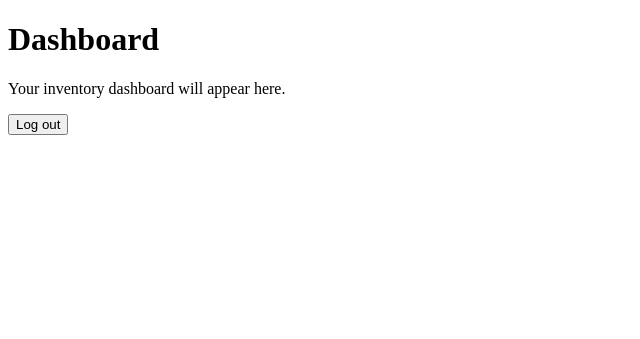
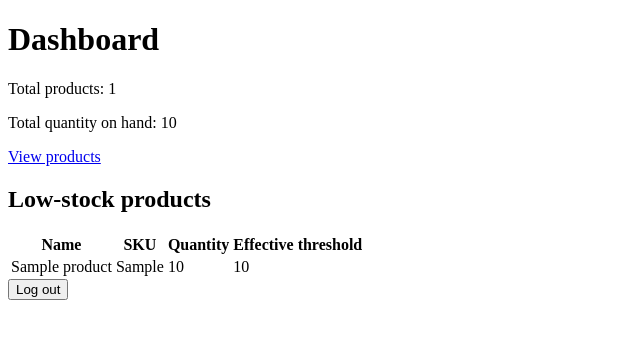
Before and after one commit to Vepoor-Naresh3546/stockflow-inventory-mvp, a Django app: page /dashboard/ in a window 1280 px wide. Shown: the top 339 px of the page, without its empty margins (0-640 px from the left). Run offline with Django 5.2, Linux system fonts and the light colour scheme; a user stored in the database is signed in; tables that the repository leaves empty hold one stand-in row (values such as "Sample post").

Commit message:
feat: add inventory dashboard

```diff
--- a/inventory/templates/inventory/dashboard.html
+++ b/inventory/templates/inventory/dashboard.html
@@ -6,7 +6,40 @@
   </head>
   <body>
     <h1>Dashboard</h1>
-    <p>Your inventory dashboard will appear here.</p>
+    <p>Total products: {{ product_count }}</p>
+    <p>Total quantity on hand: {{ total_quantity }}</p>
+    <p><a href="{% url 'product_list' %}">View products</a></p>
+
+    {% if product_count %}
+      <h2>Low-stock products</h2>
+      {% if low_stock_products %}
+        <table>
+          <thead>
+            <tr>
+              <th scope="col">Name</th>
+              <th scope="col">SKU</th>
+              <th scope="col">Quantity</th>
+              <th scope="col">Effective threshold</th>
+            </tr>
+          </thead>
+          <tbody>
+            {% for product in low_stock_products %}
+              <tr>
+                <td>{{ product.name }}</td>
+                <td>{{ product.sku }}</td>
+                <td>{{ product.quantity_on_hand }}</td>
+                <td>{{ product.effective_threshold }}</td>
+              </tr>
+            {% endfor %}
+          </tbody>
+        </table>
+      {% else %}
+        <p>No products are currently low on stock.</p>
+      {% endif %}
+    {% else %}
+      <p>You don’t have any products yet. Add a product to get started.</p>
+    {% endif %}
+
     <form method="post" action="{% url 'logout' %}">
       {% csrf_token %}
       <button type="submit">Log out</button>
--- a/inventory/views.py
+++ b/inventory/views.py
@@ -2,11 +2,43 @@ from django.contrib.auth import login
 from django.contrib.auth.decorators import login_required
 from django.contrib.auth.models import User
 from django.db import transaction
-from django.db.models import BooleanField, Case, F, Q, Value, When
+from django.db.models import (
+    BooleanField,
+    Case,
+    Count,
+    F,
+    PositiveIntegerField,
+    Q,
+    Sum,
+    Value,
+    When,
+)
 from django.shortcuts import get_object_or_404, redirect, render
 
 from .forms import ProductForm, SignupForm
 from .models import Organization, Product
+
+
+def annotate_stock_status(products, organization):
+    return products.annotate(
+        effective_threshold=Case(
+            When(
+                low_stock_threshold__isnull=True,
+                then=Value(organization.default_low_stock_threshold),
+            ),
+            default=F("low_stock_threshold"),
+            output_field=PositiveIntegerField(),
+        )
+    ).annotate(
+        is_low_stock=Case(
+            When(
+                quantity_on_hand__lte=F("effective_threshold"),
+                then=Value(True),
+            ),
+            default=Value(False),
+            output_field=BooleanField(),
+        )
+    )
 
 
 def signup(request):
@@ -33,7 +65,24 @@ def signup(request):
 
 @login_required(login_url="login")
 def dashboard(request):
-    return render(request, "inventory/dashboard.html")
+    organization = request.user.organization
+    products = Product.objects.filter(organization=organization)
+    totals = products.aggregate(
+        product_count=Count("pk"),
+        total_quantity=Sum("quantity_on_hand"),
+    )
+    low_stock_products = annotate_stock_status(products, organization).filter(
+        is_low_stock=True
+    ).order_by("name")
+    return render(
+        request,
+        "inventory/dashboard.html",
+        {
+            "product_count": totals["product_count"],
+            "total_quantity": totals["total_quantity"] or 0,
+            "low_stock_products": low_stock_products,
+        },
+    )
 
 
 @login_required(login_url="login")
@@ -45,21 +94,7 @@ def product_list(request):
         products = products.filter(
             Q(name__icontains=search_query) | Q(sku__icontains=search_query)
         )
-    products = products.annotate(
-        is_low_stock=Case(
-            When(
-                low_stock_threshold__isnull=True,
-                quantity_on_hand__lte=organization.default_low_stock_threshold,
-                then=Value(True),
-            ),
-            When(
-                quantity_on_hand__lte=F("low_stock_threshold"),
-                then=Value(True),
-            ),
-            default=Value(False),
-            output_field=BooleanField(),
-        )
-    )
+    products = annotate_stock_status(products, organization)
     return render(
         request,
         "inventory/product_list.html",
```
Also changed, not shown: inventory/tests.py (+56 -0 lines).
